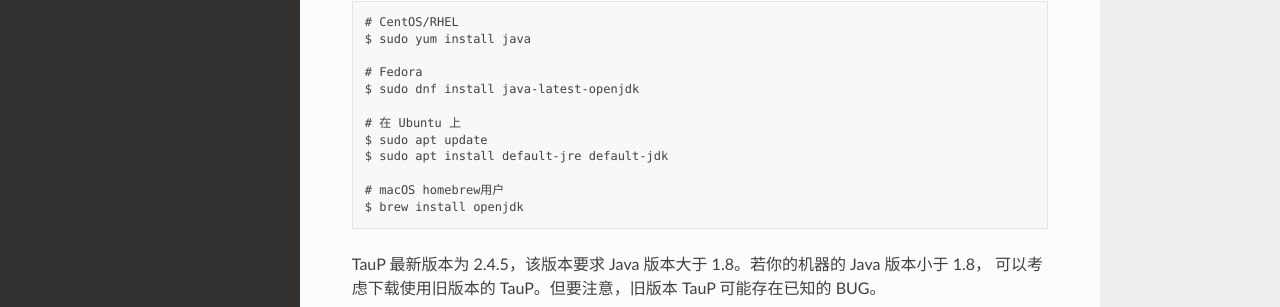
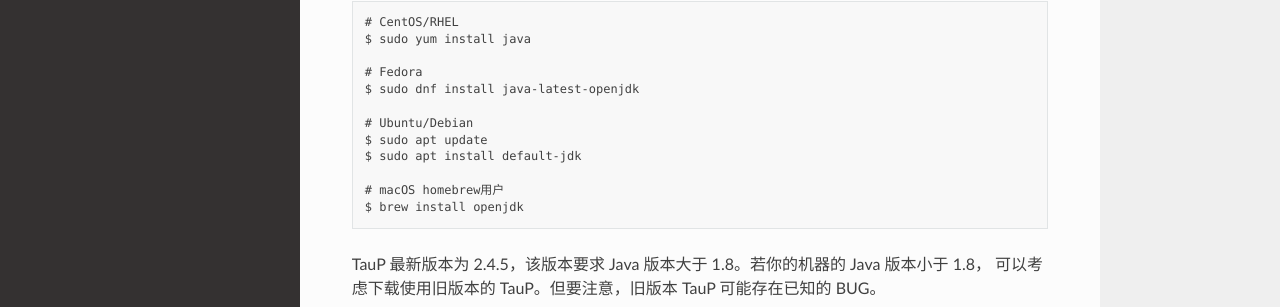
Before and after one commit to seismo-learn/software, a Sphinx documentation site: the page built from source/taup/install.rst, in a window 1280 px wide and 900 px high. Shown: the part 429-736 px from the top of the window. Built offline with Sphinx 7.4.7 and the Read the Docs theme 2.0.0, drawn with Linux system fonts in a browser that asks for light colours.

Commit message:
Update java install in Ubuntu/Debian
Co-authored-by: Dongdong Tian <seisman.info@gmail.com>

```diff
--- a/source/taup/install.rst
+++ b/source/taup/install.rst
@@ -18,9 +18,9 @@
     # Fedora
     $ sudo dnf install java-latest-openjdk
 
-    # 在 Ubuntu 上
+    # Ubuntu/Debian
     $ sudo apt update
-    $ sudo apt install default-jre default-jdk
+    $ sudo apt install default-jdk
 
     # macOS homebrew用户
     $ brew install openjdk
```
